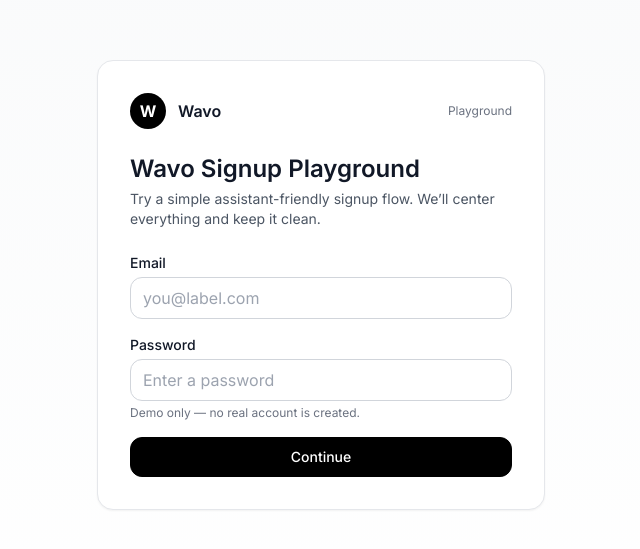
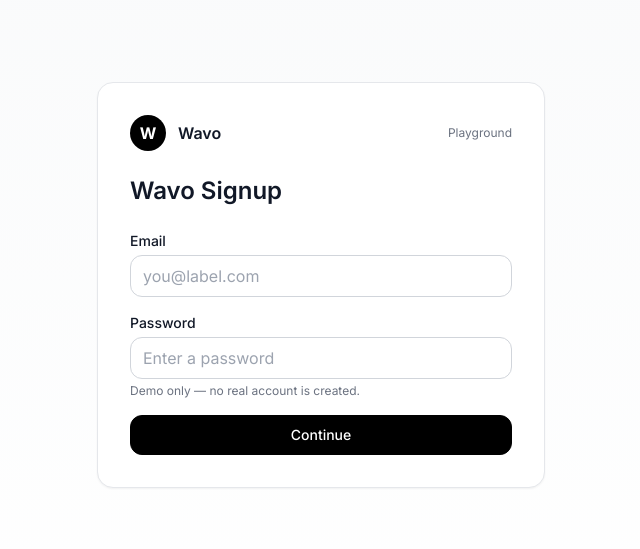
Before and after one commit to Kritter666/wavo-signup, a Next.js app: page / in a window 1280 px wide. Shown: the part 115-664 px from the top of the page, without its empty margins (319-959 px from the left). Built offline with nearby package versions, Linux system fonts and the light colour scheme.

Commit message:
copy: rename heading to 'Wavo Signup' and remove subtitle

```diff
--- a/src/app/layout.tsx
+++ b/src/app/layout.tsx
@@ -5,7 +5,7 @@ import { Inter } from "next/font/google";
 const inter = Inter({ subsets: ["latin"] });
 
 export const metadata: Metadata = {
-  title: "Wavo Signup Playground",
+  title: "Wavo Signup",
   description: "Assistant-led signup playground",
 };
 
--- a/src/app/page.tsx
+++ b/src/app/page.tsx
@@ -11,9 +11,8 @@ export default function Home() {
         </div>
 
         <div>
-          <h1 className="text-2xl font-semibold">Wavo Signup Playground</h1>
+          <h1 className="text-2xl font-semibold">Wavo Signup</h1>
           <p className="text-sm text-gray-600 mt-1">
-            Try a simple assistant-friendly signup flow. We’ll center everything and keep it clean.
           </p>
         </div>
 
```
